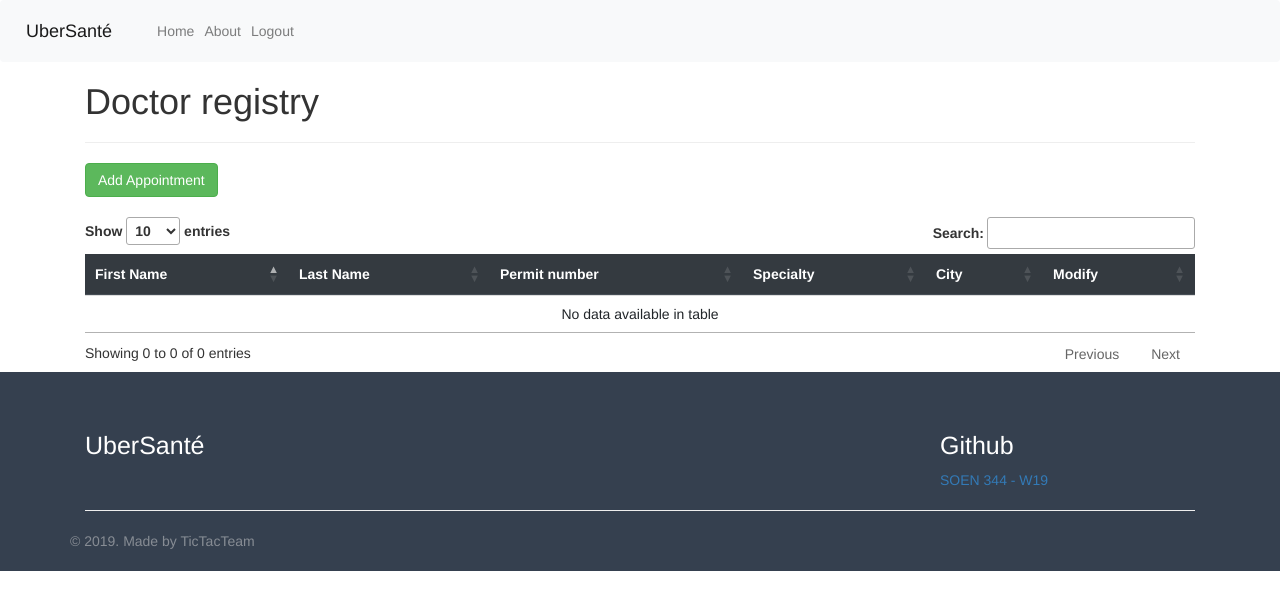
After one commit to PetiaPav/Software_Architecture_Project, a Flask app: page /dashboard/doctor_registry in a window 1280 px wide. The commit adds this page. Shown: the top 610 px of the page. Run offline with Flask 2, Linux system fonts and the light colour scheme; the visitor is signed in with stand-in values (Sample User, id 1); data that the repository does not hold is empty; some libraries are stand-ins or nearby versions.

Commit message:
[#5]Added functionality to view registry buttons

```diff
--- a/app.py
+++ b/app.py
@@ -160,17 +160,28 @@ def patient_dashboard():
 @is_logged_in
 def dashboard():
     user_type = session['user_type']
-    if user_type == "nurse":
-        get_all_patients = tdg.get_all_patients()
-        get_all_users = tdg.get_all_users()
-        return render_template('nurse_dashboard.html', all_patients = get_all_patients, all_users = get_all_users)
     return render_template('dashboard.html', user_type=user_type)
 
-# @app.route('/dashboard/<id>')
-# @is_logged_in
-# def dashboardPatient():
-#     user_type = session['user_type']
-#     return render_template('patient_detail_page.html', user_type=user_type)
+@app.route('/dashboard/patient_registry')
+@is_logged_in
+def patient_registry():
+    get_all_patients = tdg.get_all_patients()
+    get_all_users = tdg.get_all_users()
+    return render_template('includes/_patient_registry.html', all_patients = get_all_patients, all_users = get_all_users)
+
+@app.route('/dashboard/nurse_registry')
+@is_logged_in
+def nurse_registry():
+    get_all_nurses = tdg.get_all_nurses()
+    get_all_users = tdg.get_all_users()
+    return render_template('includes/_nurse_registry.html', all_nurses = get_all_nurses, all_users = get_all_users)
+
+@app.route('/dashboard/doctor_registry')
+@is_logged_in
+def doctor_registry():
+    get_all_doctors = tdg.get_all_doctors()
+    get_all_users = tdg.get_all_users()
+    return render_template('includes/_doctor_registry.html', all_doctors = get_all_doctors, all_users = get_all_users)
 
 
 @app.route('/add_appointment', methods=['GET', 'POST'])
--- a/model/Tdg.py
+++ b/model/Tdg.py
@@ -108,13 +108,36 @@ class Tdg:
         cur = connection.cursor()
         cur.execute("SELECT * FROM PATIENTS")
         patients = []
-        users = []
         for row in cur.fetchall():
             patients.append(row)
         if patients is None:
             return False
         cur.close()
         return patients
+
+    def get_all_nurses(self):
+        connection = self.mysql.connect()
+        cur = connection.cursor()
+        cur.execute("SELECT * FROM NURSES")
+        nurses = []
+        for row in cur.fetchall():
+            nurses.append(row)
+        if nurses is None:
+            return False
+        cur.close()
+        return nurses
+
+    def get_all_doctors(self):
+        connection = self.mysql.connect()
+        cur = connection.cursor()
+        cur.execute("SELECT * FROM DOCTORS")
+        doctors = []
+        for row in cur.fetchall():
+            doctors.append(row)
+        if doctors is None:
+            return False
+        cur.close()
+        return doctors
 
     def get_all_users(self):
         connection = self.mysql.connect()
--- /dev/null
+++ b/templates/includes/_doctor_registry.html
@@ -0,0 +1,46 @@
+{% extends 'layout.html' %}
+
+{% block body %}
+<script >
+    $(document).ready( function () {
+        $('#myTable').DataTable();
+    } );
+</script>
+
+<div class="container">
+<h1>Doctor registry</h1>
+<hr>
+    <a class="btn btn-success" href="/add_appointment">Add Appointment</a>
+    <br/>
+    <br/>
+    <table id="myTable" class="table">
+        <thead class="thead-dark">
+        <tr>
+            <th scope="col">First Name</th>
+            <th scope="col">Last Name</th>
+            <th scope="col">Permit number</th>
+            <th scope="col">Specialty</th>
+            <th scope="col">City</th>
+            <th scope="col">Modify</th>
+        </tr>
+        </thead>
+        <tbody>
+        {% for x in all_doctors %}
+        <tr>
+             {% for y in all_users %}
+                {% if x.user_fk == y.id %}
+                    <td>{{y.first_name}}</td>
+                    <td>{{y.last_name}}</td>
+                {% endif %}
+             {% endfor %}
+            <td>{{x.permit_number}}</td>
+            <td>{{x.specialty}}</td>
+            <td>{{x.city}}</td>
+            <td><input class="btn btn-primary" type="submit" value="Modify" href="/dashboard/doctor"></td>
+        </tr>
+    {% endfor %}
+        </tbody>
+    </table>
+
+</div>
+{% endblock %}
--- a/templates/includes/_nurse_dashboard.html
+++ b/templates/includes/_nurse_dashboard.html
@@ -22,7 +22,7 @@
 <div class="row">
     <div class="col-md-1"></div>
     <div class="col-md-5">
-        <a href="#">
+        <a href="/dashboard/patient_registry">
             <div class="option-button option-button-view unfade">
                 <span class="glyphicon glyphicon-file blank-icon"></span>
                 <span> View Client Registry </span>
@@ -30,7 +30,7 @@
         </a>
     </div>
     <div class="col-md-5">
-        <a href="#">
+        <a href="/dashboard/doctor_registry">
             <div class="option-button option-button-update unfade">
                 <span class="glyphicon glyphicon-open-file blank-icon"></span>
                 <span> View Doctor Registry </span>
@@ -43,7 +43,7 @@
 <div class="row">
     <div class="col-md-1"></div>
     <div class="col-md-5">
-        <a href="#">
+        <a href="/dashboard/nurse_registry">
             <div class="option-button option-button-create unfade">
                 <span class="glyphicon glyphicon-pencil blank-icon"></span>
                 <span> View Nurse Registry </span>
--- a/templates/nurse_dashboard.html
+++ b/templates/includes/_patient_registry.html
@@ -8,8 +8,7 @@
 </script>
 
 <div class="container">
-<h1>Nurse Dashboard!!!</h1>
-<h3>Welcome {{session.first_name}}</h3>
+<h1>Client registry</h1>
 <hr>
     <a class="btn btn-success" href="/add_appointment">Add Appointment</a>
     <br/>
```
Also changed, not shown: templates/includes/_nurse_registry.html (added, +42 -0 lines).
